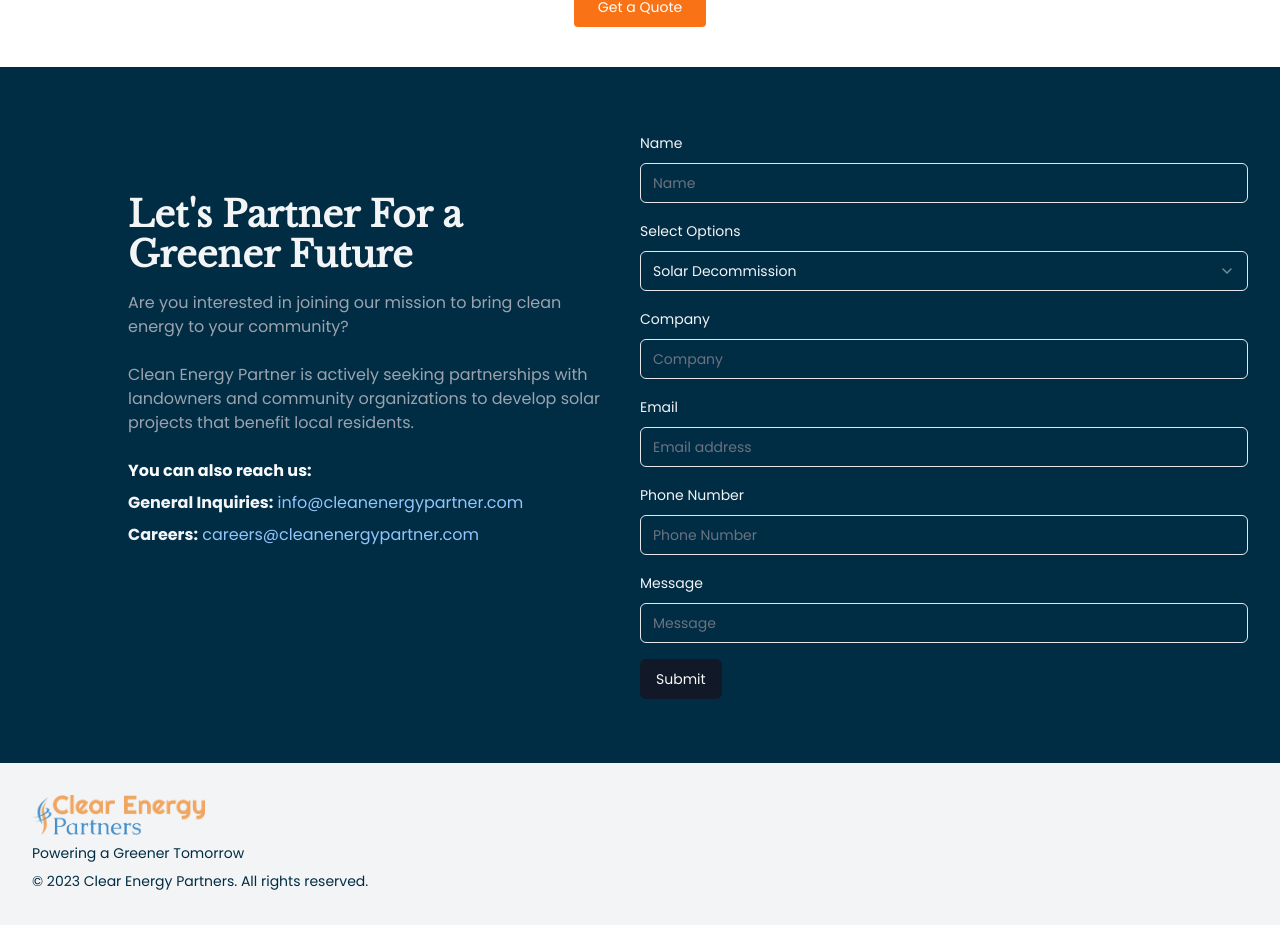
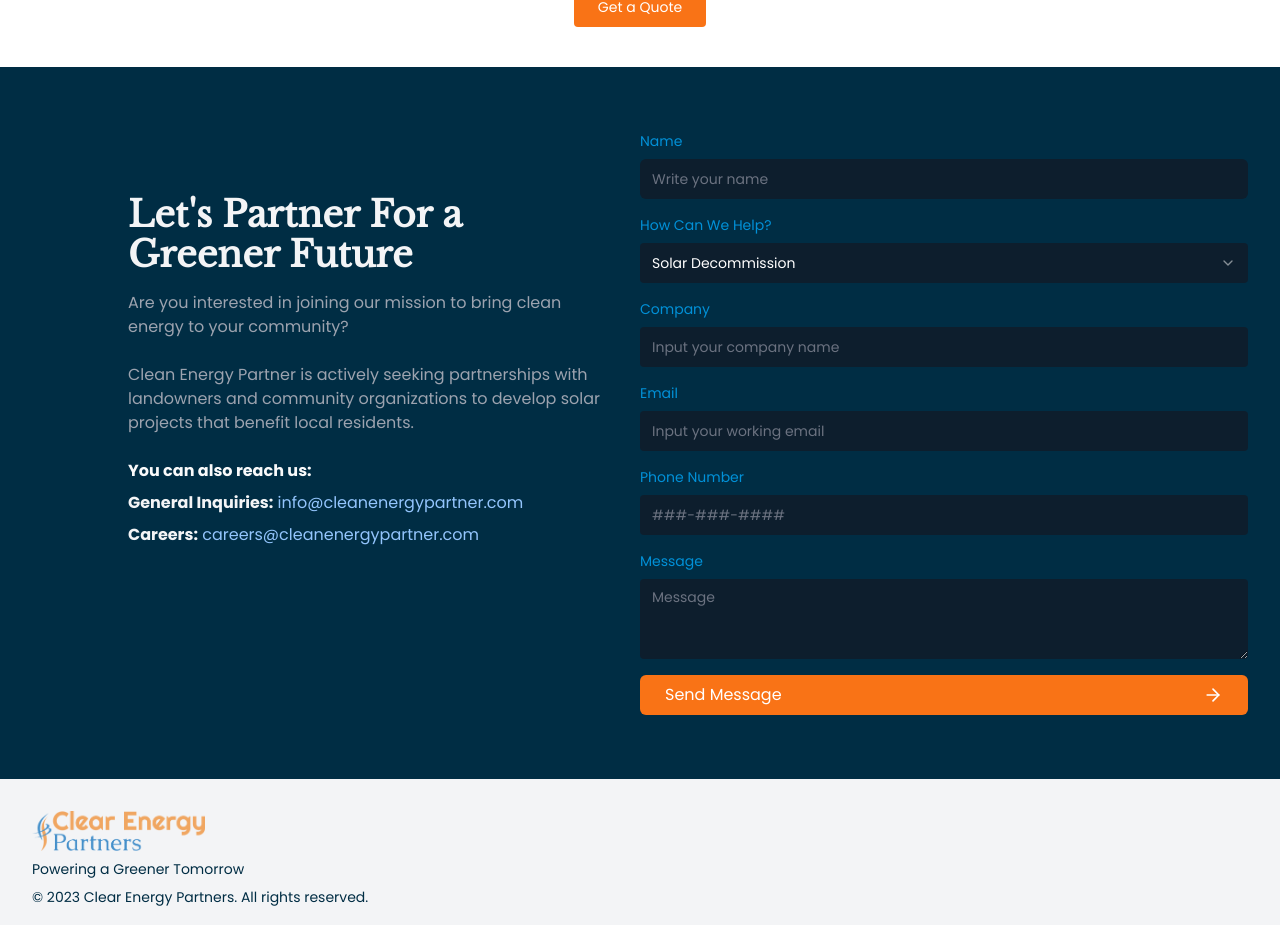
Before and after one commit to eromelus/clear-energy, a Next.js app: page / in a window 1280 px wide. Shown: the part 1813-2738 px from the top of the page. Built offline with nearby package versions, Linux system fonts and the light colour scheme.

Commit message:
Style: Update contact form styling
- Adjust background colors and text colors for improved contrast
- Modify input field styles for consistency

```diff
--- a/src/components/contact-form.tsx
+++ b/src/components/contact-form.tsx
@@ -21,6 +21,7 @@ import {
   SelectValue,
   Select,
 } from "./ui/select";
+import { Textarea } from "./ui/textarea";
 
 const formSchema = z.object({
   name: z.string().min(2, "Name must be at least 2 characters"),
@@ -107,12 +108,15 @@ export function ContactForm() {
                   name="name"
                   render={({ field, fieldState }) => (
                     <FormItem>
-                      <FormLabel>Name</FormLabel>
+                      <FormLabel className="block text-sm font-medium mb-1 text-blue">
+                        Name
+                      </FormLabel>
                       <FormControl>
                         <Input
-                          placeholder="Name"
+                          placeholder="Write your name"
                           type="text"
-                          {...field} // Only spread the field prop, not fieldState
+                          className="w-full px-3 py-2 bg-darkBlue border-0 rounded-md text-white text-sm placeholder-gray-400"
+                          {...field}
                         />
                       </FormControl>
                       {fieldState.error && (
@@ -129,13 +133,15 @@ export function ContactForm() {
                   name="options"
                   render={({ field }) => (
                     <FormItem>
-                      <FormLabel>Select Options</FormLabel>
+                      <FormLabel className="block text-sm font-medium mb-1 text-blue">
+                        How Can We Help?
+                      </FormLabel>
                       <Select
                         onValueChange={field.onChange}
                         defaultValue={field.value}
                       >
                         <FormControl>
-                          <SelectTrigger>
+                          <SelectTrigger className="w-full px-3 py-2 bg-darkBlue border-0 rounded-sm text-white text-sm">
                             <SelectValue placeholder="How can we help?" />
                           </SelectTrigger>
                         </FormControl>
@@ -159,12 +165,15 @@ export function ContactForm() {
                   name="company"
                   render={({ field, fieldState }) => (
                     <FormItem>
-                      <FormLabel>Company</FormLabel>
+                      <FormLabel className="block text-sm font-medium mb-1 text-blue">
+                        Company
+                      </FormLabel>
                       <FormControl>
                         <Input
-                          placeholder="Company"
+                          placeholder="Input your company name"
                           type="text"
-                          {...field} // Only spread the field prop, not fieldState
+                          className="w-full px-3 py-2 bg-darkBlue border-0 rounded-sm text-white text-sm placeholder-gray-400"
+                          {...field}
                         />
                       </FormControl>
                       {fieldState.error && (
@@ -180,12 +189,15 @@ export function ContactForm() {
                   name="emailAddress"
                   render={({ field, fieldState }) => (
                     <FormItem>
-                      <FormLabel>Email</FormLabel>
+                      <FormLabel className="block text-sm font-medium mb-1 text-blue">
+                        Email
+                      </FormLabel>
                       <FormControl>
                         <Input
-                          placeholder="Email address"
+                          placeholder="Input your working email"
                           type="email"
-                          {...field} // Only spread the field prop, not fieldState
+                          className="w-full px-3 py-2 bg-darkBlue border-0 rounded-sm text-white text-sm placeholder-gray-400"
+                          {...field}
                         />
                       </FormControl>
                       {fieldState.error && (
@@ -201,12 +213,15 @@ export function ContactForm() {
                   name="phoneNumber"
                   render={({ field, fieldState }) => (
                     <FormItem>
-                      <FormLabel>Phone Number</FormLabel>
+                      <FormLabel className="block text-sm font-medium mb-1 text-blue">
+                        Phone Number
+                      </FormLabel>
                       <FormControl>
                         <Input
-                          placeholder="Phone Number"
-                          type="text"
-                          {...field} // Only spread the field prop, not fieldState
+                          placeholder="###-###-####"
+                          type="tel"
+                          className="w-full px-3 py-2 bg-darkBlue border-0 rounded-sm text-white text-sm placeholder-gray-400"
+                          {...field}
                         />
                       </FormControl>
                       {fieldState.error && (
@@ -223,12 +238,14 @@ export function ContactForm() {
                   name="message"
                   render={({ field, fieldState }) => (
                     <FormItem>
-                      <FormLabel>Message</FormLabel>
+                      <FormLabel className="block text-sm font-medium mb-1 text-blue">
+                        Message
+                      </FormLabel>
                       <FormControl>
-                        <Input
+                        <Textarea
                           placeholder="Message"
-                          type="message"
-                          {...field} // Only spread the field prop, not fieldState
+                          {...field}
+                          className="w-full px-3 py-2 bg-darkBlue border-0 rounded-sm text-white text-sm placeholder-gray-400"
                         />
                       </FormControl>
                       {fieldState.error && (
@@ -240,7 +257,13 @@ export function ContactForm() {
                   )}
                 />
 
-                <Button type="submit">Submit</Button>
+                <Button
+                  type="submit"
+                  className="w-full flex justify-between items-center px-6 py-3 border border-transparent text-base font-medium rounded-md text-white bg-orange-500 hover:bg-orange-600"
+                >
+                  <span>Send Message</span>
+                  <ArrowRight className="h-5 w-5" />
+                </Button>
                 {/* <div>
                   <label
                     htmlFor="name"
--- /dev/null
+++ b/src/components/ui/textarea.tsx
@@ -0,0 +1,24 @@
+import * as React from "react"
+
+import { cn } from "@/lib/utils"
+
+export interface TextareaProps
+  extends React.TextareaHTMLAttributes<HTMLTextAreaElement> {}
+
+const Textarea = React.forwardRef<HTMLTextAreaElement, TextareaProps>(
+  ({ className, ...props }, ref) => {
+    return (
+      <textarea
+        className={cn(
+          "flex min-h-[80px] w-full rounded-md border border-input bg-background px-3 py-2 text-sm ring-offset-background placeholder:text-muted-foreground focus-visible:outline-none focus-visible:ring-2 focus-visible:ring-ring focus-visible:ring-offset-2 disabled:cursor-not-allowed disabled:opacity-50",
+          className
+        )}
+        ref={ref}
+        {...props}
+      />
+    )
+  }
+)
+Textarea.displayName = "Textarea"
+
+export { Textarea }
```
